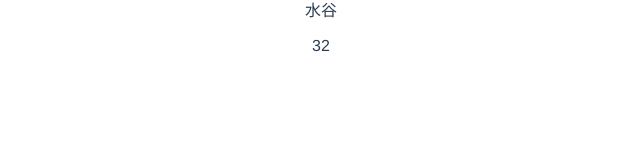
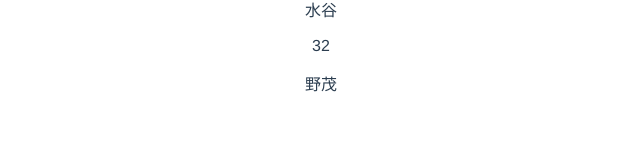
Before and after one commit to ABenn17282002/Vue_Project, a Vue app in the folder vueApp/vue-sample/: page /composition-test in a window 1280 px wide. Shown: the part 123-284 px from the top of the page, without its empty margins (319-959 px from the left). Built offline with nearby package versions, Linux system fonts and the light colour scheme.

Commit message:
Vue3(ref())

```diff
--- a/vueApp/vue-sample/src/views/CompositionTest.vue
+++ b/vueApp/vue-sample/src/views/CompositionTest.vue
@@ -3,21 +3,28 @@
     CompositionTest
     <p>{{ name }}</p>
     <p>{{ age }}</p>
+    <p>{{ nameRef }}</p>
   </div>
 </template>
 
 <script>
+import { ref } from "vue";
 export default {
   setup() {
     let name = "水谷";
     const age = 32;
+    const nameRef = ref("野茂");
+
     console.log("setup");
     // console.logで出力するとundefinedになる(thisは使えない)
     console.log(this);
+    console.log(nameRef);
+
     return {
       // name:nameではなくnameだけの省略形も可。
       name,
       age,
+      nameRef,
     };
   },
   data() {
```
